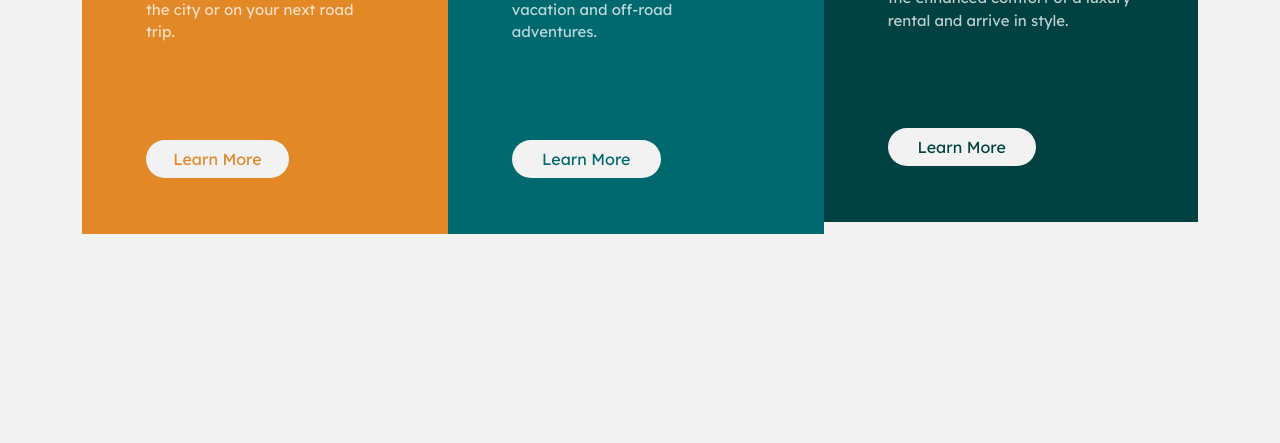
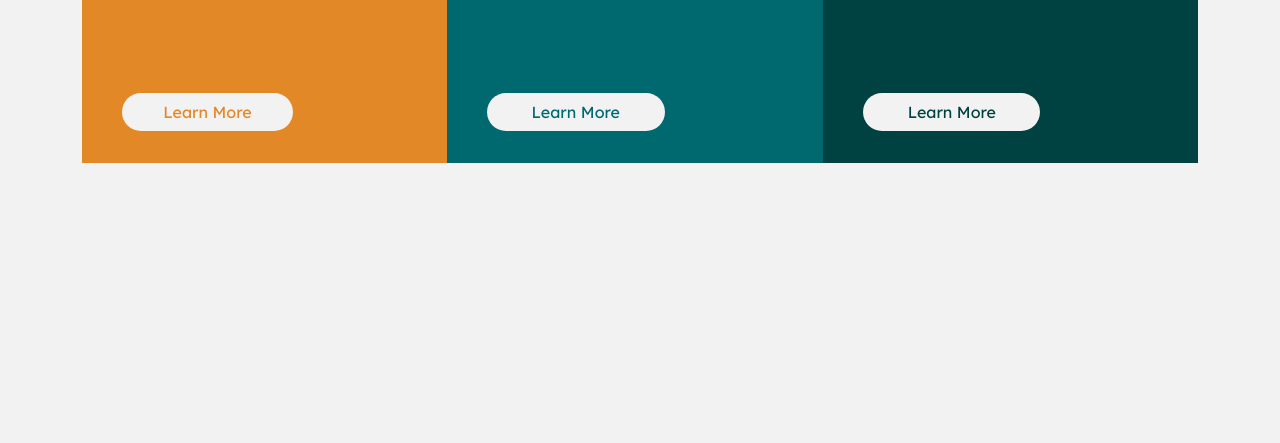
Before and after one commit to Jemi-code/3-column, a plain HTML site: page index.html in a window 1280 px wide. Shown: the part 357-800 px from the top of the page. Drawn offline with Linux system fonts and the light colour scheme.

Commit message:
Bootstrap is weird

```diff
--- a/assets/styles/style.css
+++ b/assets/styles/style.css
@@ -39,7 +39,7 @@ main{
 }
 
 .sedan .suv .luxury{
-    width: 20%;
+
 }
 
 img{
--- a/index.html
+++ b/index.html
@@ -12,7 +12,7 @@
 <body class = "bg-vl-gray">
 
   <main class = "container-lg d-flex flex-sm-row flex-column justify-content-center align-items-center">
-  <div class="sedan card d-inline-block flex-sm-fill bg-orange p-lg-5 p-sm-4 p-3">
+  <div class="sedan card d-inline-block bg-orange p-lg-4 p-sm-4 p-3">
     <div class="card-header">
       <img src="/assets/images/icon-sedans.svg" alt="Sedan icon" class="sed">
       <h1 class = "card-title">Sedans</h1>
@@ -26,7 +26,7 @@
     </div>
   </div>
 
-  <div class="suv card d-inline-block flex-sm-fill bg-d-cyan p-lg-5 p-sm-4 p-3">
+  <div class="suv card d-inline-block bg-d-cyan p-lg-4 p-sm-4 p-3">
     <div class="card-header">
       <img src="assets/images/icon-suvs.svg" alt="Suv icon" class = "su">
       <h1 class = "card-title">SUVs</h1>
@@ -40,7 +40,7 @@
   </div>
   </div>
 
-  <div class="lux card d-inline-block flex-sm-fill bg-vd-cyan p-lg-5 p-sm-4 p-3">
+  <div class="lux card d-inline-block bg-vd-cyan p-lg-4 p-sm-4 p-3">
     <div class="card-header">
       <img src="/assets/images/icon-luxury.svg" alt="Luxury Icon" class="lu">
       <h1 class = "card-title">Luxury</h1>
```
